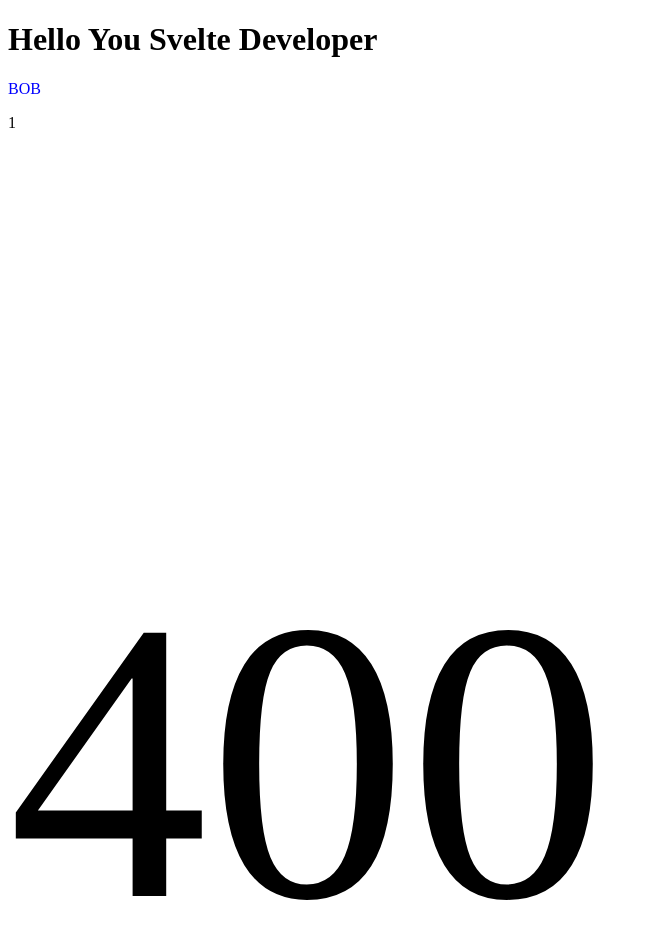
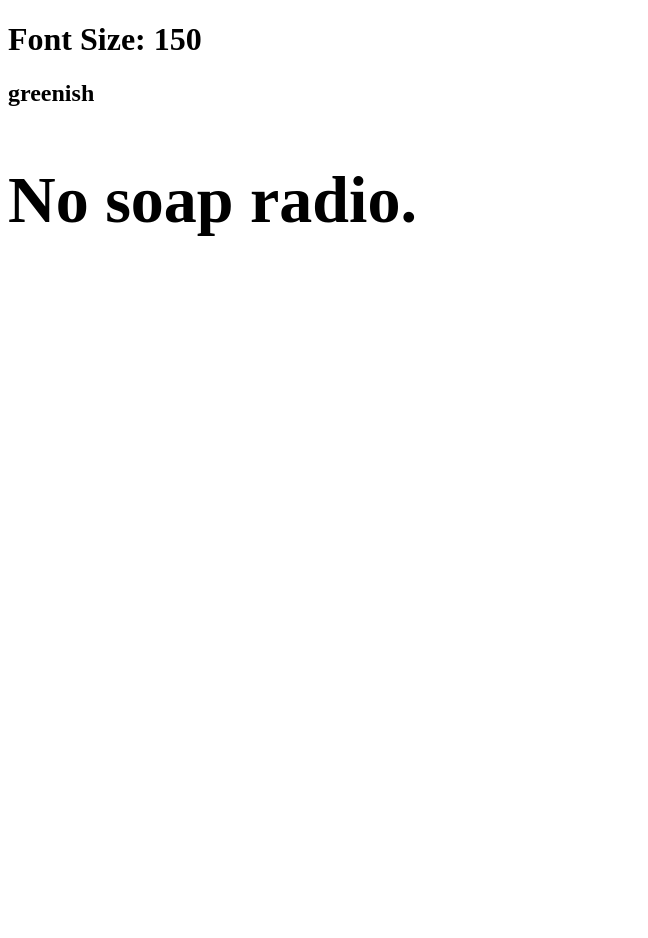
Before and after one commit to udemy-sveltekit-course/demo, a Svelte app: page / in a window 1280 px wide. Shown: the top 938 px of the page, without its empty margins (0-648 px from the left). After the commit the page ends 800 px from the top, so only its background shows below. Built offline with nearby package versions, Linux system fonts and the light colour scheme.

Commit message:
module2-video5

```diff
--- a/src/App.svelte
+++ b/src/App.svelte
@@ -1,15 +1,10 @@
 <script>
-  let name = 'Bob';
-  let favoriteColor = 'red';
-  let favoriteNumber = 30;
-  let fontSize = 20;
-  setTimeout(function () {
-    favoriteColor = 'blue';
-    fontSize = 400;
-  }, 1000);
+  import Funny from './Funny.svelte';
+  import MissionPossible from './MissionPossible.svelte';
+  let fontSize = 150;
+  let color = 'greenish';
 </script>
 
-<h1>Hello You Svelte Developer</h1>
-<p style="color: {favoriteColor};">{name.toUpperCase()}</p>
-<p>{favoriteNumber / 30}</p>
-<p style="font-size: {fontSize}px;">{fontSize}</p>
+<h1>Font Size: {fontSize}</h1>
+<MissionPossible {color} />
+<Funny {fontSize} />
--- a/src/Funny.svelte
+++ b/src/Funny.svelte
@@ -1 +1,12 @@
-<h2>No soap radio.</h2>
+<script>
+  export let fontSize = 100;
+  setInterval(() => {
+    if (fontSize === 150) {
+      fontSize = 5;
+    } else {
+      fontSize += 1;
+    }
+  }, 10);
+</script>
+
+<h2 style="font-size: {fontSize}px">No soap radio.</h2>
--- /dev/null
+++ b/src/MissionPossible.svelte
@@ -0,0 +1,5 @@
+<script>
+  export let color = 'purple';
+</script>
+
+<h2>{color}</h2>
--- a/src/main.js
+++ b/src/main.js
@@ -1,5 +1,4 @@
 import App from './App.svelte';
-
 const app = new App({
   target: document.getElementById('app'),
 });
```
